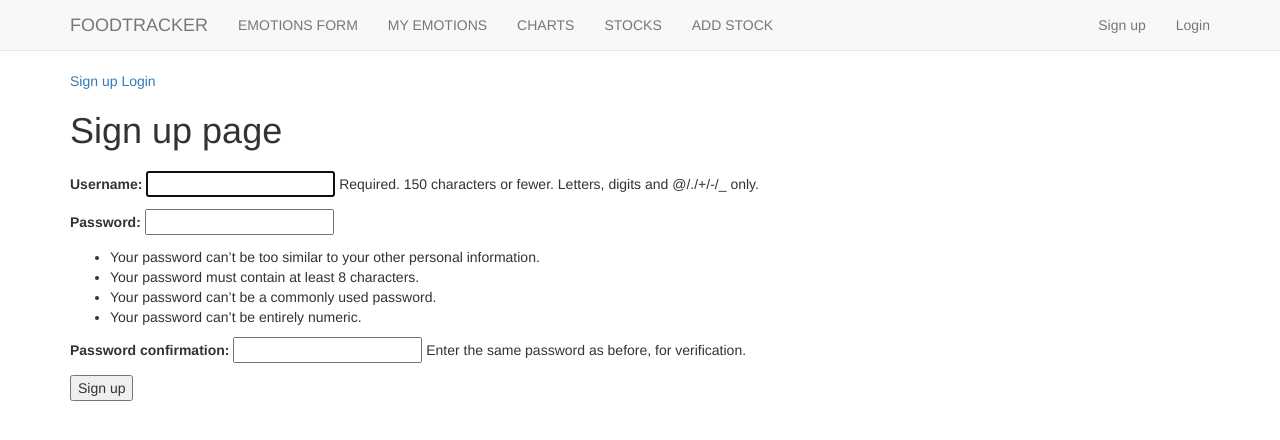
After one commit to WillyGoodwill/django-emotions-project, a Django app: page /signup/ in a window 1280 px wide. The commit adds this page. Shown: the top 440 px of the page. Run offline with Django 3.2, Linux system fonts and the light colour scheme; some libraries are stand-ins or nearby versions.

Commit message:
added login and signup

```diff
--- a/basic_app/admin.py
+++ b/basic_app/admin.py
@@ -1,6 +1,9 @@
 from django.contrib import admin
 from basic_app.models import Emotions, Stock,AboutMyView,AboutMyViewOthers,AboutMyViewFuture
 # Register your models here.
+# class EmotionsAdmin(admin.ModelAdmin):
+#     readonly_fields = ("created",)
+
 admin.site.register(Emotions)
 admin.site.register(Stock)
 admin.site.register(AboutMyView)
--- a/basic_app/urls.py
+++ b/basic_app/urls.py
@@ -12,8 +12,10 @@ urlpatterns = [
     # url(r'^emotions/$', views.emotions,name = 'emotions'),
     url(r'^emotions_form/$', views.emotions_form,name = 'emotions_form'),
 
-    url(r'^login/$', views.login,name = 'login'),
-    url(r'^signup/$', views.signup,name = 'signup'),
+    # url(r'^login/$', views.login,name = 'login'),
+    path('logout/', views.logoutuser,name = 'logoutuser'),
+    path('login/', views.loginuser,name = 'loginuser'),
+    path('signup/', views.signupuser,name = 'signup'),
     url(r'^vis/$', views.vis,name = 'vis'),
     url(r'^emotions/$', views.emotions,name = 'emotions'),
     url(r'^stocks/$', views.stocks,name = 'stocks'),
--- a/basic_app/views.py
+++ b/basic_app/views.py
@@ -2,6 +2,10 @@ from django.shortcuts import render, redirect
 from django.http import HttpResponse
 from django.urls.base import reverse
 from django.contrib import messages
+from django.contrib.auth.forms import UserCreationForm, AuthenticationForm
+from django.contrib.auth.models import User
+from django.db import IntegrityError
+from django.contrib.auth import login, logout, authenticate
 
 from basic_app.models import (Emotions,EmotionsAvgTemperature, Stocks2, Stock,
  AboutMyView,AboutMyViewOthers,AboutMyViewFuture)
@@ -92,12 +96,6 @@ def emotions(request):
         except:
             print('No items to delete')
     return render(request,'basic_app/emotions.html', context = context_dict)
-
-def login(request):
-    return HttpResponse('Hello, from Login page')
-
-def signup(request):
-    return HttpResponse('Hello, from Sign up page')
 
 
 def PieChart_Total():
@@ -369,3 +367,41 @@ def delete_about_me_future(request, text_id):
     item = AboutMyViewFuture.objects.get(pk = text_id)
     item.delete()
     return redirect('basic_app:about_me')
+
+def signupuser(request):
+    if request.method=="GET":
+        return render(request,'basic_app/signupuser.html',{'form':UserCreationForm()})
+    else:
+        # create a user
+        if request.POST["password1"]==request.POST["password2"]:
+            try:
+                user = User.objects.create_user(request.POST["username"],
+                password = request.POST["password1"])
+                user.save() # inserts into DB
+                login(request,user) # logged in user
+                return redirect('basic_app:index')
+            except IntegrityError:
+                return render(request,'basic_app/signupuser.html',{'form':UserCreationForm(),
+                'error':'This user has already been chosen'})
+
+        else:
+            return render(request,'basic_app/signupuser.html',{'form':UserCreationForm(),
+            'error':'Passwords did not match'})
+
+def logoutuser(request):
+    if request.method=="POST":
+        logout(request)
+        return redirect('basic_app:index')
+    return render(request,'basic_app/index.html')
+
+def loginuser(request):
+    if request.method=="GET":
+        return render(request,'basic_app/loginuser.html',{'form':AuthenticationForm()})
+
+    else:
+        user = authenticate(request,username= request.POST["username"],password= request.POST["password"])
+        if user is None:
+            return render(request,'basic_app/loginuser.html',{'form':AuthenticationForm(),'error':'Username and password did not match'})
+        else:
+            login(request,user) # logged in user
+            return redirect('basic_app:index')
--- a/emotions_project/urls.py
+++ b/emotions_project/urls.py
@@ -22,5 +22,7 @@ urlpatterns = [
     url(r'^$', views.index, name = 'index'),
     url('admin/', admin.site.urls),
     url(r'^basic_app/', include('basic_app.urls')),
+    path('signup/', views.signupuser,name = 'signupuser'),
+    # path('logout/', views.logoutuser,name = 'logoutuser'),
 
 ]
--- a/templates/basic_app/base.html
+++ b/templates/basic_app/base.html
@@ -24,13 +24,25 @@
 
                 </ul>
                 <ul class = 'nav navbar-nav mr-auto navbar-right'>
-                    <li><a class = 'navbar-link' href="{% url 'basic_app:signup'%}">Sign up</a></li>
-                    <li><a class = 'navbar-link' href="{% url 'basic_app:login'%}">Login</a></li>
+                    <li><a class = 'navbar-link' href="{% url 'signupuser'%}">Sign up</a></li>
+                    <li><a class = 'navbar-link' href="{% url 'basic_app:loginuser'%}">Login</a></li>
 
                 </ul>
             </div>
         </nav>
         <div class = 'container'>
+            {% if user.is_authenticated%}
+                Logged in as {{user.username}}
+                <form action="{% url 'basic_app:logoutuser'%}" method ="POST">
+                    {% csrf_token %}
+                    <button type = "submit">Logout</button>
+
+                </form>
+            {%else%}
+            <a href="{% url 'signupuser'%}">Sign up</a>
+            <a href="{% url 'basic_app:loginuser'%}">Login</a>
+
+            {% endif%}
             {% block body_block%}
             <!-- Anything outside of this will be inherited -->
             {% endblock%}
--- a/templates/basic_app/delete_about_me.html
+++ /dev/null
@@ -1 +0,0 @@
-Delete page
--- /dev/null
+++ b/templates/basic_app/signupuser.html
@@ -0,0 +1,10 @@
+{% extends "basic_app/base.html" %}
+{% block body_block %}
+    <h1>Sign up page</h1>
+    <h2>{{error}}</h2>
+    <form action="" method = "POST">
+        {% csrf_token %}
+        {{form.as_p}}
+    <button type = "submit">Sign up</button>
+    </form>
+{%endblock%}
```
Also changed, not shown: basic_app/models.py (+11 -1 lines), templates/basic_app/loginuser.html (added, +10 -0 lines), basic_app/migrations/0009_auto_20201215_1451.py (added), db.sqlite3.
